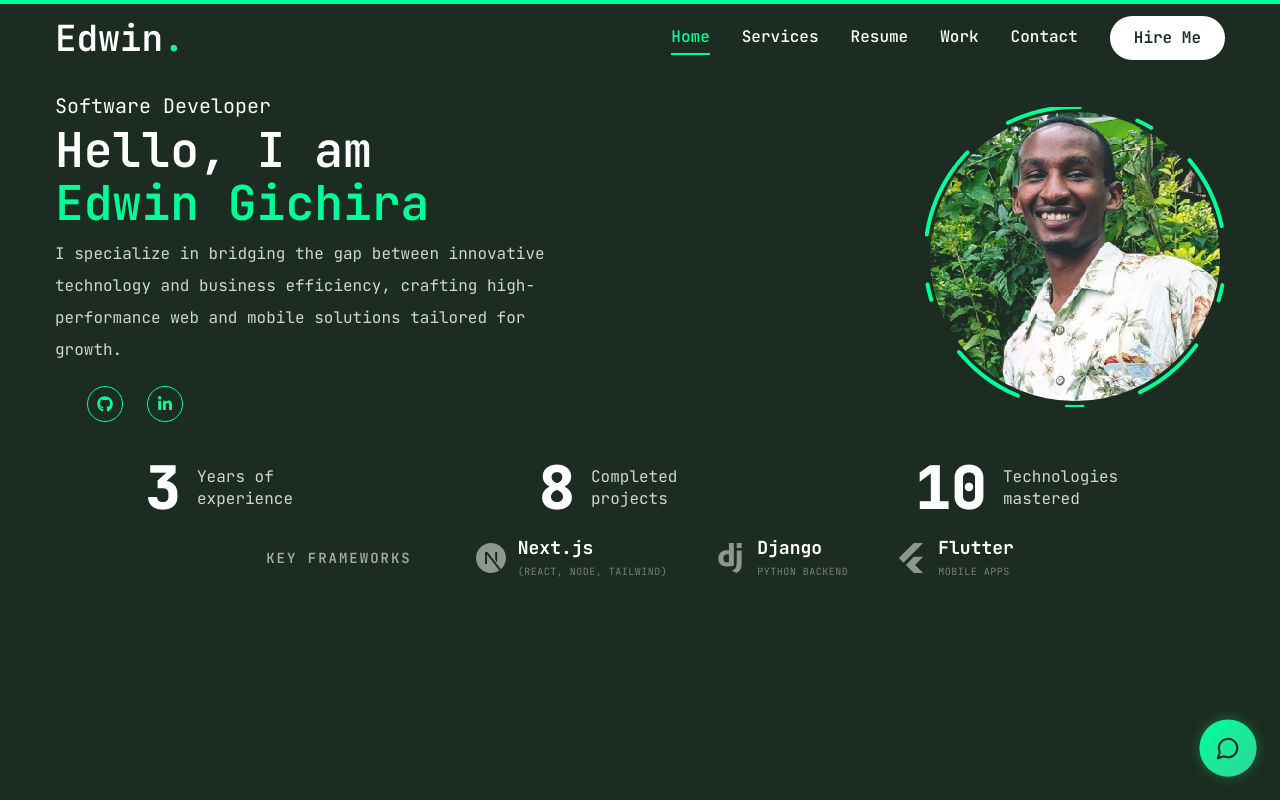
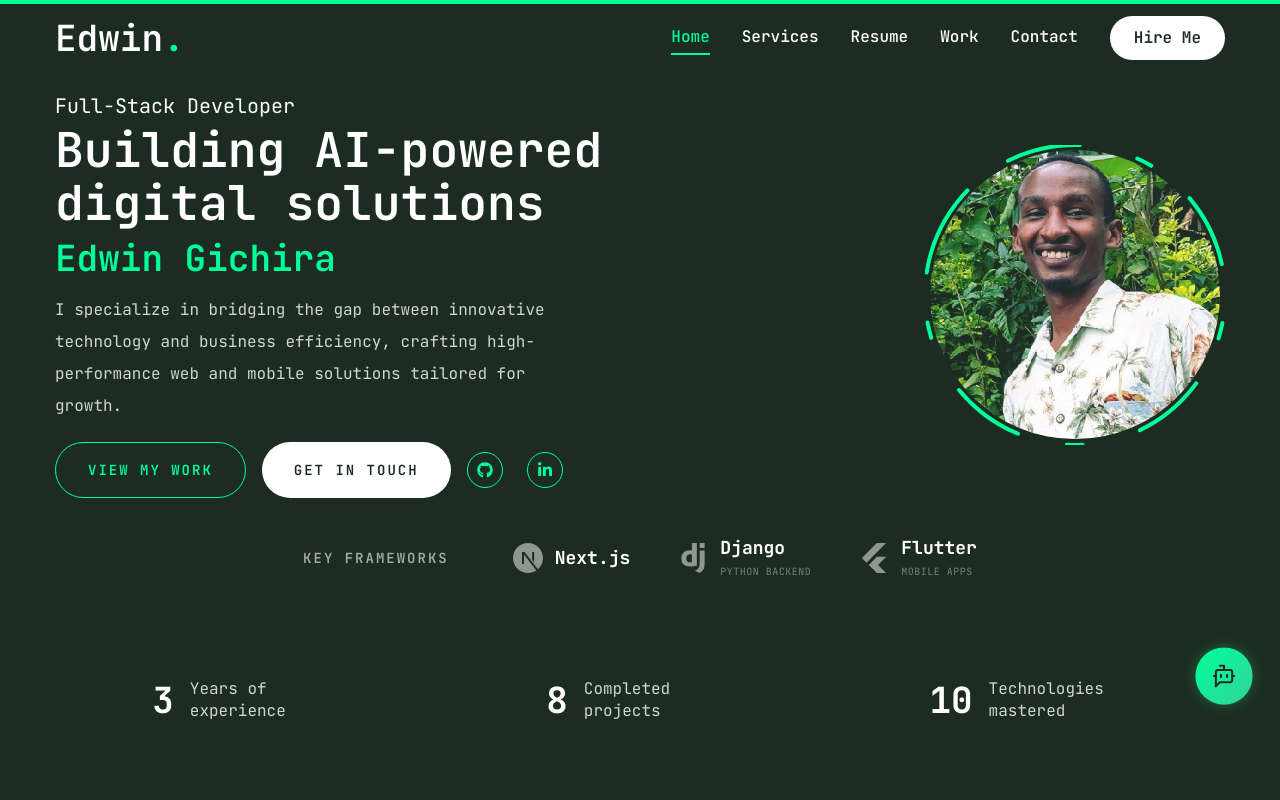
Before and after one commit to EdiGich/Edwin-s-portfolio, a Next.js app: page / in a window 1280 px wide. Built offline with nearby package versions, Linux system fonts and the light colour scheme.

Commit message:
feat: home page hero revamp, glass chat modal, scrollbar polish

```diff
--- a/app/globals.css
+++ b/app/globals.css
@@ -52,3 +52,25 @@
   background: transparent;
   /* Track background */
 }
+
+.chat-scrollbar::-webkit-scrollbar {
+  width: 5px;
+}
+
+.chat-scrollbar::-webkit-scrollbar-track {
+  background: transparent;
+}
+
+.chat-scrollbar::-webkit-scrollbar-thumb {
+  background: rgba(0, 255, 153, 0.25);
+  border-radius: 999px;
+}
+
+.chat-scrollbar::-webkit-scrollbar-thumb:hover {
+  background: rgba(0, 255, 153, 0.5);
+}
+
+.chat-scrollbar {
+  scrollbar-width: thin;
+  scrollbar-color: rgba(0, 255, 153, 0.25) transparent;
+}
--- a/app/page.jsx
+++ b/app/page.jsx
@@ -1,5 +1,5 @@
 import { Button } from '@/components/ui/button';
-import { FiDownload } from 'react-icons/fi';
+import Link from 'next/link';
 
 //components
 import Social from '@/components/Social';
@@ -14,25 +14,24 @@ const Home = () => {
         <div className="flex flex-col xl:flex-row items-center my-8 justify-between xl:pt-0 xl:pb-1">
           {/* text */}
           <div className="text-center xl:text-left order-2 xl:order-none">
-            <span className="text-xl">Software Developer</span>
+            <span className="text-xl">Full-Stack Developer</span>
             <h1 className="h2 mb-2">
-              Hello, I am <br />
-              <span className="text-accent">Edwin Gichira</span>
+              Building AI-powered <br />digital solutions
             </h1>
+            <h2 className="text-accent text-3xl xl:text-4xl font-semibold mb-4">
+              Edwin Gichira
+            </h2>
             <p className="max-w-[500px] mb-5 text-white/80">
               I specialize in bridging the gap between innovative technology and business efficiency, crafting high-performance web and mobile solutions tailored for growth.
             </p>
             {/* btn and socials */}
-            <div className="flex flex-col xl:flex-row items-center gap-8">
-              <button
-                variant="outline"
-                size="lg"
-                className="uppercase flex items-center gap-2"
-              >
-                {/* DOWNLOAD RESUME */}
-                {/* <span>Download CV</span>
-                <FiDownload className="text-xl" /> */}
-              </button>
+            <div className="flex flex-col xl:flex-row items-center gap-4">
+              <Button variant="outline" size="lg" asChild>
+                <Link href="/work">View My Work</Link>
+              </Button>
+              <Button variant="default" size="lg" asChild>
+                <Link href="/contact">Get in Touch</Link>
+              </Button>
               <div className="mb-8 xl:mb-0">
                 <Social
                   containerStyles="flex gap-6"
@@ -49,10 +48,10 @@ const Home = () => {
           </div>
         </div>
       </div>
-      <Stats />
       <div className="mt-4">
         <Frameworks />
       </div>
+      <Stats />
     </section>
   );
 };
--- a/components/Frameworks.jsx
+++ b/components/Frameworks.jsx
@@ -7,7 +7,7 @@ const frameworks = [
   {
     name: "Next.js",
     icon: <SiNextdotjs />,
-    sub: "(React, Node, Tailwind)",
+    sub: "",
   },
   {
     name: "Django",
@@ -28,7 +28,7 @@ const Frameworks = () => {
         <motion.div
           initial={{ opacity: 0, y: 20 }}
           animate={{ opacity: 1, y: 0 }}
-          transition={{ delay: 2.6, duration: 0.5 }}
+          transition={{ delay: 1.2, duration: 0.5 }}
           className="flex flex-col xl:flex-row items-center justify-center gap-8 xl:gap-16"
         >
           <div className="text-white/60 text-sm uppercase tracking-[2px] font-semibold">
--- a/components/Photo.jsx
+++ b/components/Photo.jsx
@@ -10,7 +10,7 @@ const Photo = () => {
         initial={{ opacity: 0 }}
         animate={{
           opacity: 1,
-          transition: { delay: 2, duration: 0.4, ease: "easeIn" },
+          transition: { delay: 0.5, duration: 0.4, ease: "easeIn" },
         }}
         className="relative w-[300px] h-[300px] xl:w-[300px] xl:h-[300px]"
       >
@@ -19,7 +19,7 @@ const Photo = () => {
           initial={{ opacity: 0 }}
           animate={{
             opacity: 1,
-            transition: { delay: 2.4, duration: 0.4, ease: "easeInOut" },
+            transition: { delay: 0.8, duration: 0.4, ease: "easeInOut" },
           }}
           className="absolute inset-0 grid place-items-center mix-blend-lighten "
         >
--- a/components/Stats.jsx
+++ b/components/Stats.jsx
@@ -30,9 +30,9 @@ const Stats = () => {
               >
                 <CountUp
                   end={item.num}
-                  duration={5}
-                  delay={2}
-                  className="text-4xl xl:text-6xl font-extrabold"
+                  duration={3}
+                  delay={1}
+                  className="text-2xl xl:text-4xl font-bold"
                 />
                 <p className={`${item.text.length < 15 ? "max-w-[100px]" : "max-w-[150px]"} leading-snug text-white/80`}>
                   {item.text}
--- a/components/chat/chat-button.jsx
+++ b/components/chat/chat-button.jsx
@@ -1,6 +1,6 @@
 "use client";
 
-import { MessageCircle, X } from "lucide-react";
+import { BotMessageSquare, X } from "lucide-react";
 import { motion, AnimatePresence } from "framer-motion";
 import { useState, useEffect } from "react";
 
@@ -21,7 +21,7 @@ export default function ChatButton({ isOpen, onClick }) {
   }, [isOpen]);
 
   return (
-    <div className="fixed bottom-6 right-6 z-50">
+    <div className="fixed bottom-24 right-7 z-30">
       <AnimatePresence>
         {!isOpen && (
           <motion.div
@@ -81,7 +81,7 @@ export default function ChatButton({ isOpen, onClick }) {
             animate={{ rotate: isOpen ? 90 : 0 }}
             transition={{ duration: 0.2 }}
           >
-            {isOpen ? <X size={24} /> : <MessageCircle size={24} />}
+            {isOpen ? <X size={24} /> : <BotMessageSquare size={24} />}
           </motion.div>
         </motion.button>
       </motion.div>
--- a/components/chat/chat-input.jsx
+++ b/components/chat/chat-input.jsx
@@ -21,7 +21,7 @@ export default function ChatInput({ onSend, disabled }) {
   };
 
   return (
-    <div className="flex items-center gap-2 px-4 py-3 border-t border-white/10">
+    <div className="flex items-center gap-2 px-4 py-3 border-t border-white/[0.06] bg-white/[0.01]">
       <input
         type="text"
         value={input}
@@ -29,12 +29,12 @@ export default function ChatInput({ onSend, disabled }) {
         onKeyDown={handleKeyDown}
         placeholder="Ask a question about Edwin..."
         disabled={disabled}
-        className="flex-1 bg-white/5 border border-white/10 rounded-full px-4 py-2 text-sm text-white placeholder-white/40 outline-none focus:border-accent/50 focus:bg-white/10 transition-all duration-300 disabled:opacity-50"
+        className="flex-1 bg-white/5 border border-white/[0.06] rounded-full px-4 py-2 text-sm text-white/90 placeholder-white/30 outline-none focus:border-accent/50 focus:bg-white/[0.08] transition-all duration-300 disabled:opacity-50"
       />
       <button
         onClick={handleSubmit}
         disabled={disabled || !input.trim()}
-        className="w-9 h-9 rounded-full bg-accent text-primary flex items-center justify-center shrink-0 hover:bg-accent-hover transition-colors duration-300 disabled:opacity-40 disabled:cursor-not-allowed"
+        className="w-9 h-9 rounded-full bg-accent text-primary flex items-center justify-center shrink-0 hover:brightness-110 transition-all duration-300 disabled:opacity-40 disabled:cursor-not-allowed"
       >
         <Send size={14} />
       </button>
--- a/components/chat/chat-panel.jsx
+++ b/components/chat/chat-panel.jsx
@@ -1,11 +1,13 @@
 "use client";
 
 import { useEffect, useRef } from "react";
-import { X, Bot } from "lucide-react";
+import { X, Sparkles } from "lucide-react";
 import { motion, AnimatePresence } from "framer-motion";
 import ChatMessage from "./chat-message";
 import ChatInput from "./chat-input";
 import SuggestedQuestions from "./suggested-questions";
+
+const aiColors = ["#a855f7", "#06b6d4", "#22c55e", "#a855f7"];
 
 export default function ChatPanel({
   isOpen,
@@ -31,15 +33,22 @@ export default function ChatPanel({
           animate={{ opacity: 1, y: 0, scale: 1 }}
           exit={{ opacity: 0, y: 20, scale: 0.95 }}
           transition={{ duration: 0.2, ease: "easeOut" }}
-          className="fixed bottom-24 right-6 z-40 w-[360px] max-w-[calc(100vw-2rem)] max-h-[600px] h-[500px] bg-[#1c2c22] border border-white/10 rounded-2xl shadow-2xl flex flex-col overflow-hidden"
+          className="fixed bottom-24 right-7 z-40 w-[360px] max-w-[calc(100vw-2rem)] max-h-[600px] h-[500px] bg-black/50 backdrop-blur-2xl border border-white/[0.06] rounded-2xl shadow-2xl shadow-black/50 flex flex-col overflow-hidden"
         >
-          <div className="flex items-center justify-between px-5 py-4 border-b border-white/10 shrink-0">
+          {/* Glass highlight */}
+          <div className="absolute inset-0 rounded-2xl pointer-events-none bg-gradient-to-b from-white/[0.04] to-transparent" />
+
+          <div className="relative flex items-center justify-between px-5 py-4 border-b border-white/[0.06] shrink-0 bg-white/[0.02]">
             <div className="flex items-center gap-3">
-              <div className="w-8 h-8 rounded-full bg-accent/20 flex items-center justify-center">
-                <Bot size={16} className="text-accent" />
-              </div>
+              <motion.div
+                animate={{ color: aiColors, scale: [1, 1.15, 1] }}
+                transition={{ duration: 3, repeat: Infinity, ease: "easeInOut" }}
+                className="w-8 h-8 rounded-full bg-white/5 flex items-center justify-center"
+              >
+                <Sparkles size={16} />
+              </motion.div>
               <div>
-                <h3 className="text-sm font-semibold text-white">
+                <h3 className="text-sm font-semibold text-white/90">
                   Edwin AI Assistant
                 </h3>
                 <p className="text-[10px] text-white/40">
@@ -56,10 +65,10 @@ export default function ChatPanel({
             </button>
           </div>
 
-          <div className="flex-1 overflow-y-auto px-4 py-4 scrollbar-thin">
+          <div className="relative flex-1 overflow-y-auto px-4 py-4 chat-scrollbar">
             {!hasStarted ? (
               <div className="flex flex-col items-center justify-center h-full text-center">
-                <Bot size={36} className="text-accent/60 mb-3" />
+                <SuggestedQuestions onSelect={onSend} />
               </div>
             ) : (
               messages.map((msg, i) => (
@@ -69,8 +78,6 @@ export default function ChatPanel({
             <div ref={messagesEndRef} />
           </div>
 
-          {!hasStarted && <SuggestedQuestions onSelect={onSend} />}
-
           <ChatInput onSend={onSend} disabled={isStreaming} />
         </motion.div>
       )}
--- a/components/chat/suggested-questions.jsx
+++ b/components/chat/suggested-questions.jsx
@@ -17,8 +17,8 @@ const questions = [
 
 export default function SuggestedQuestions({ onSelect }) {
   return (
-    <div className="px-4 py-3">
-      <p className="text-xs text-white/40 mb-3 text-center">
+    <div className="px-4 py-3 border-t border-white/[0.06]">
+      <p className="text-xs text-white/30 mb-3 text-center">
         Suggested questions
       </p>
       <div className="flex flex-wrap gap-2 justify-center">
@@ -29,7 +29,7 @@ export default function SuggestedQuestions({ onSelect }) {
             animate={{ opacity: 1, y: 0 }}
             transition={{ delay: i * 0.03, duration: 0.2 }}
             onClick={() => onSelect(q)}
-            className="text-xs bg-white/5 hover:bg-accent/20 hover:text-accent border border-white/10 hover:border-accent/40 text-white/70 px-3 py-1.5 rounded-full transition-all duration-300"
+            className="text-xs bg-white/5 hover:bg-white/10 hover:text-accent border border-white/[0.06] hover:border-accent/40 text-white/60 px-3 py-1.5 rounded-full transition-all duration-300"
           >
             {q}
           </motion.button>
--- a/components/ui/button.jsx
+++ b/components/ui/button.jsx
@@ -13,7 +13,7 @@ const buttonVariants = cva(
           "capitalize bg-white text-primary hover:bg-accent-hover hover:text-black",
         primary: "bg-primary text-white",
         outline:
-          "border border-accent bg-transparent text-accent hover:bg-accent hover: text-primary",
+          "border border-accent bg-transparent text-accent hover:bg-accent hover:text-primary",
       },
       size: {
         default: "h-[44px] px-6",
```
Also changed, not shown: lib/knowledge-base.js.
